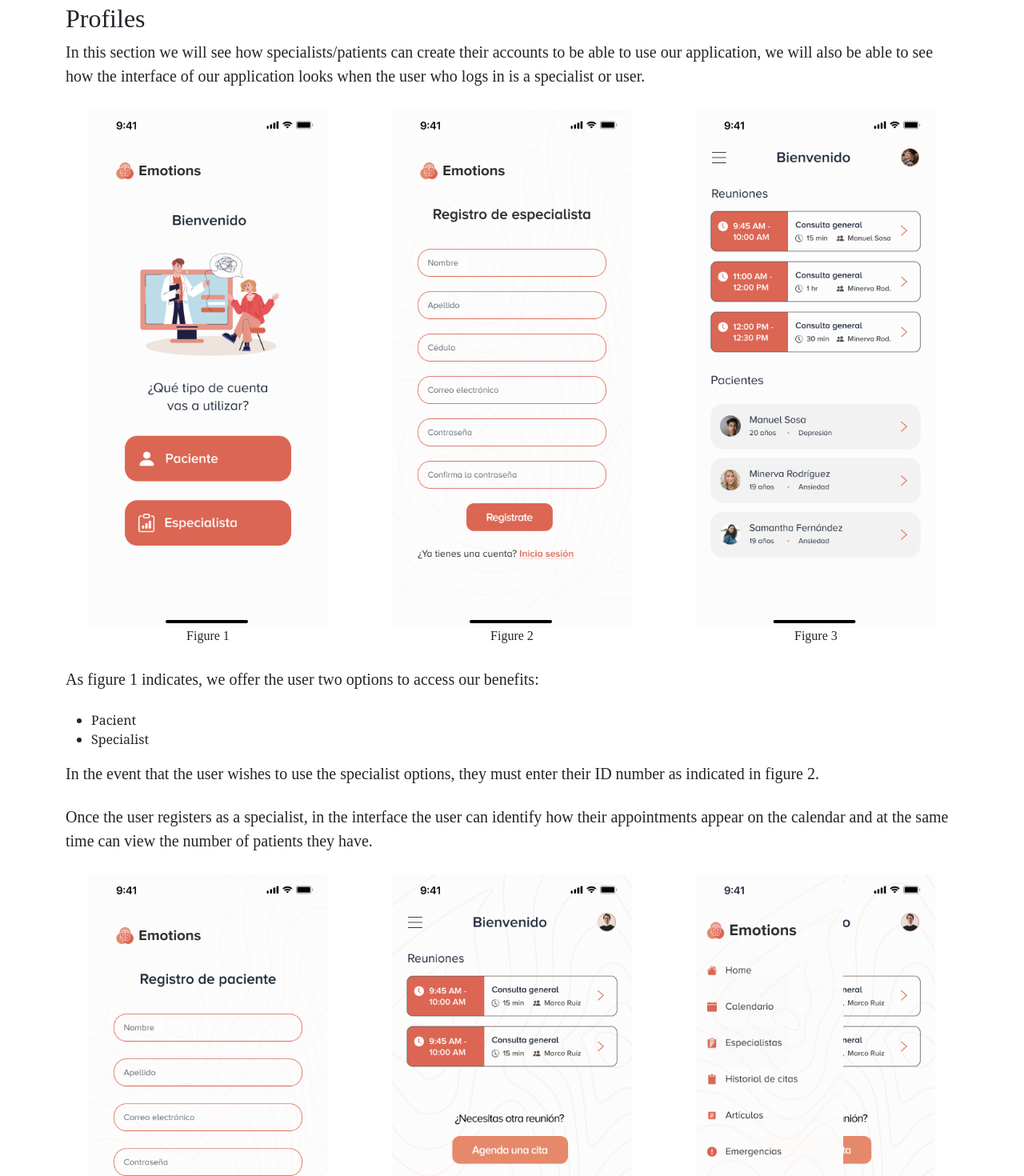
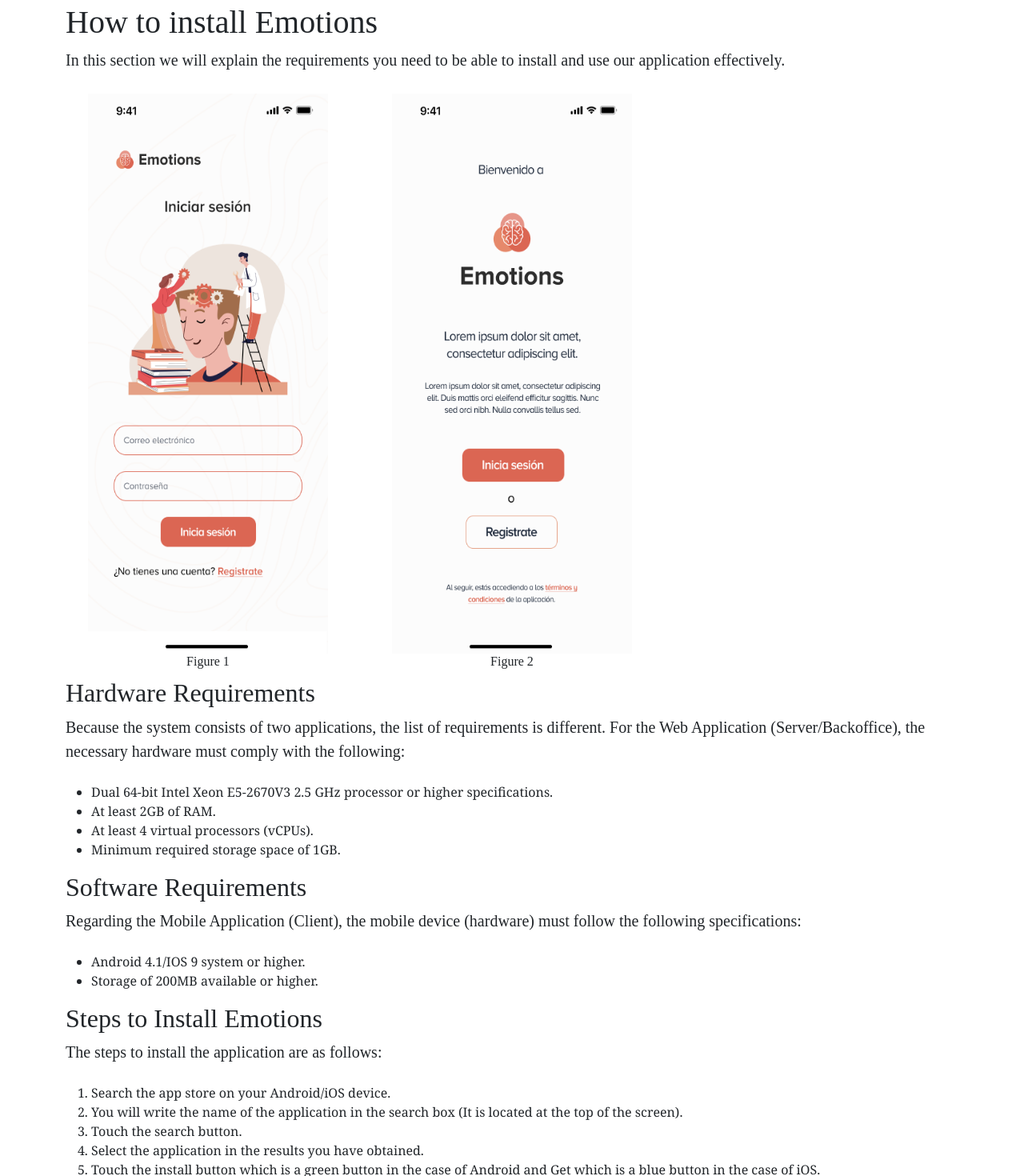
Before and after one commit to weabreu16/support-emotions, a React (Vite) app: page /contact in a window 1280 px wide. Shown: the part 60-1530 px from the top of the page at 80% size. Built offline with nearby package versions, Linux system fonts and the light colour scheme.

Commit message:
how-to page

```diff
--- a/src/App.tsx
+++ b/src/App.tsx
@@ -1,12 +1,12 @@
 import { AppNavBar } from './components/app-navbar';
-import { About, Article, Contact, Home, Profiles } from './pages';
+import { About, Article, Contact, Home, HowTo, Profiles } from './pages';
 
 function App() {
 
   return (
     <>
         <AppNavBar />
-        <Profiles />
+        <HowTo />
     </>
   )
 }
--- /dev/null
+++ b/src/pages/how-to/HowTo.tsx
@@ -0,0 +1,54 @@
+import React from 'react';
+import { Container } from 'react-bootstrap';
+import './HowToSS.css';
+import InicioSesion_1 from "../../Images/InicioSesion_1.png";
+import Landing_Page from "../../Images/Landing Page.png";
+
+export const HowTo = () => {
+  return (
+    <Container className="mt-2" style={{fontFamily: "'Times New Roman', Times, serif"}}>
+        <h1>How to install Emotions</h1>
+        <p className="fs-5 mb-4">In this section we will explain the requirements you need to be able to install and use our application effectively.</p>
+
+        <div className="row">
+            <div className="install">
+                <img src={InicioSesion_1} alt="s2" style={{width: "80%"}} />
+                <h6>Figure 1</h6>
+            </div>
+
+            <div className="install">
+                <img src={Landing_Page} alt="s2" style={{width: "80%"}} />
+                <h6>Figure 2</h6>
+            </div>
+        </div>
+
+        <h2>Hardware Requirements</h2>
+        <p className="fs-5 mb-4">Because the system consists of two applications, the list of requirements is different. For the Web Application (Server/Backoffice), the necessary hardware must comply with the following:</p>
+        <ul>
+            <li>Dual 64-bit Intel Xeon E5-2670V3 2.5 GHz processor or higher specifications.</li>
+            <li>At least 2GB of RAM.</li>
+            <li>At least 4 virtual processors (vCPUs).</li>
+            <li>Minimum required storage space of 1GB.</li>
+        </ul>
+
+
+        <h2>Software Requirements</h2>
+        <p className="fs-5 mb-4">Regarding the Mobile Application (Client), the mobile device (hardware) must follow the following specifications:</p>
+        <ul>
+            <li>Android 4.1/IOS 9 system or higher.</li>
+            <li>Storage of 200MB available or higher.</li>
+        </ul>
+
+        <h2>Steps to Install Emotions</h2>
+        <p className="fs-5 mb-4">The steps to install the application are as follows:</p>
+        <ol>
+            <li>Search the app store on your Android/iOS device.</li>
+            <li>You will write the name of the application in the search box (It is located at the top of the screen).</li>
+            <li>Touch the search button.</li>
+            <li>Select the application in the results you have obtained.</li>
+            <li>Touch the install button which is a green button in the case of Android and Get which is a blue button in the case of iOS.</li>
+            <li>Touch the open button.</li>
+        </ol>
+    </Container>
+  )
+}
--- /dev/null
+++ b/src/pages/how-to/HowToSS.css
@@ -0,0 +1,15 @@
+body {
+    font-family: Georgia, 'Times New Roman', Times, serif;
+    box-sizing: border-box;
+}
+
+.install {
+    float: left;
+    width: 33.33%;
+    padding: 3px;
+    text-align: center;
+}
+
+.install img {
+    height: 700px;
+}
--- a/src/pages/index.ts
+++ b/src/pages/index.ts
@@ -3,3 +3,4 @@ export { About } from "./about/About";
 export { Contact } from "./contact/Contact";
 export { Article } from "./article/Article";
 export { Profiles } from "./profiles/Profiles";
+export { HowTo } from "./how-to/HowTo";
```
